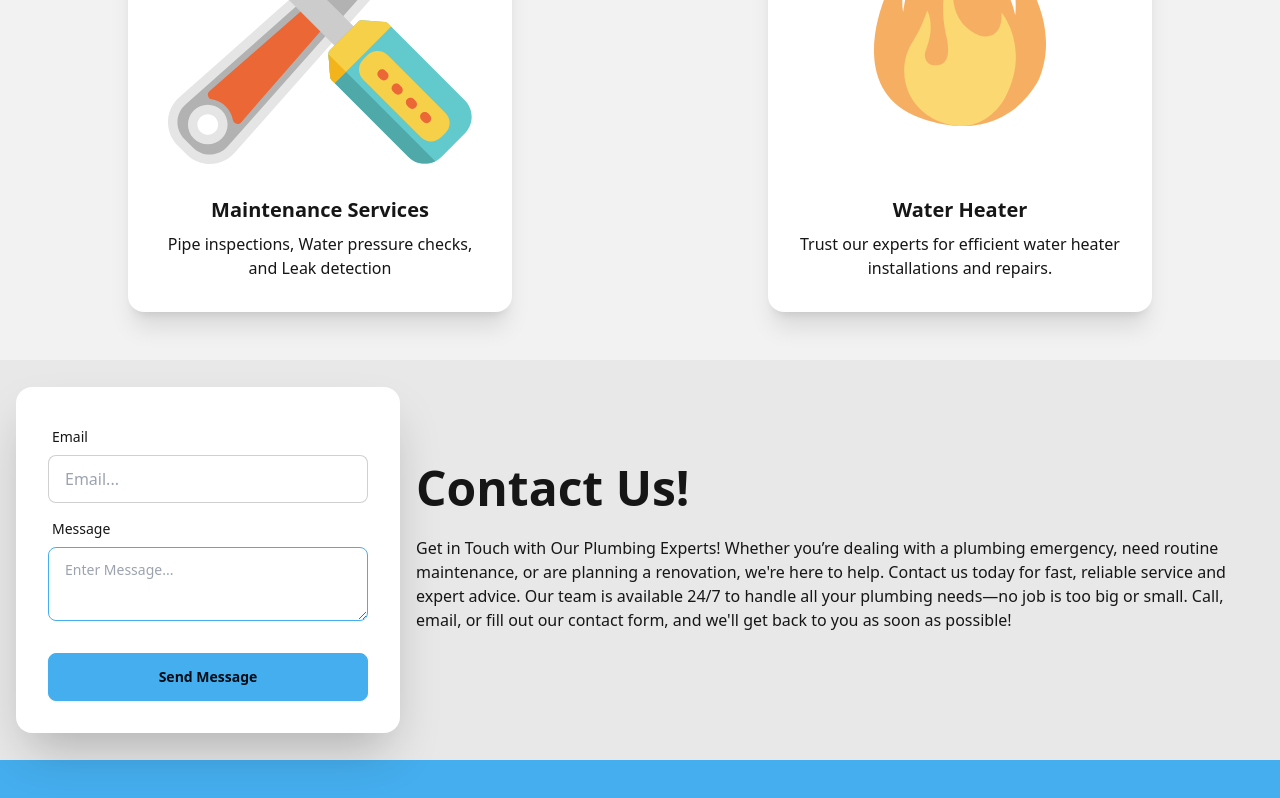
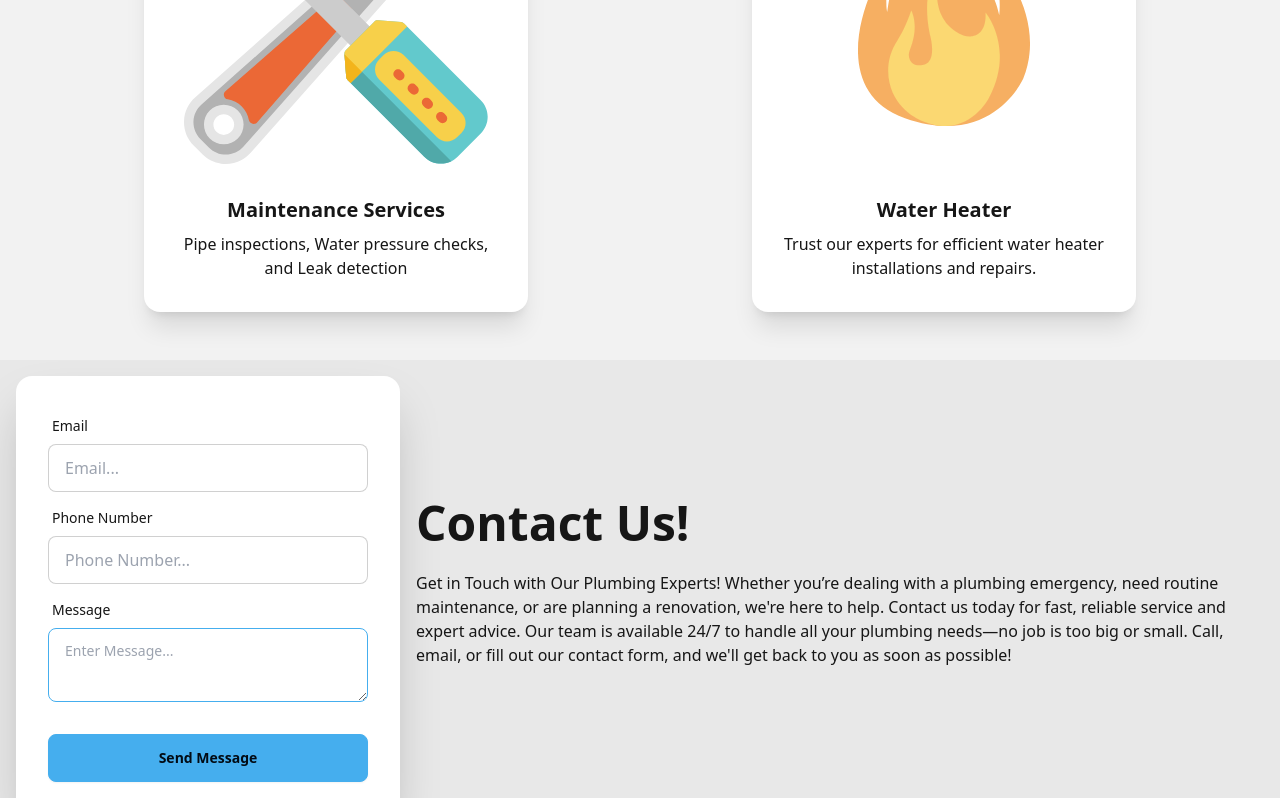
Before and after one commit to lbruesehoff/LandingPage, a React (Create React App) app: page / in a window 1280 px wide. Shown: the part 2487-3285 px from the top of the page. Built offline with nearby package versions, Linux system fonts and the light colour scheme.

Commit message:
Updates to mobile

```diff
--- a/src/components/contact-us/contact-us.component.tsx
+++ b/src/components/contact-us/contact-us.component.tsx
@@ -32,6 +32,17 @@ const ContactUs = () => {
             </div>
             <div className="form-control">
               <label className="label">
+                <span className="label-text">Phone Number</span>
+              </label>
+              <input
+                type="phone"
+                placeholder="Phone Number..."
+                className="input input-bordered"
+                required
+              />
+            </div>
+            <div className="form-control">
+              <label className="label">
                 <span className="label-text">Message</span>
               </label>
               <textarea
--- a/src/components/feature-section/feature-section.comonent.scss
+++ b/src/components/feature-section/feature-section.comonent.scss
@@ -10,7 +10,7 @@
   display: grid;
   grid-template-columns: 1fr 1fr;
   justify-items: center;
-  padding: 2rem 0;
+  padding: 2rem;
 }
 
 .services-title {
@@ -35,6 +35,7 @@
 @media only screen and (max-width: 961px) {
   .services {
     grid-template-columns: 1fr;
+    padding: 2rem 0;
     row-gap: 2rem;
   }
 }
--- a/src/components/hero-section/hero.component.scss
+++ b/src/components/hero-section/hero.component.scss
@@ -2,3 +2,12 @@
   background-image: url("../../assets/images/hero-plumbing.jpg");
   min-height: 50vh;
 }
+
+//RESPONSIVE
+
+// MOBILE / TABLET
+@media only screen and (max-width: 961px) {
+  .hero-background {
+    min-height: 100vh;
+  }
+}
```
